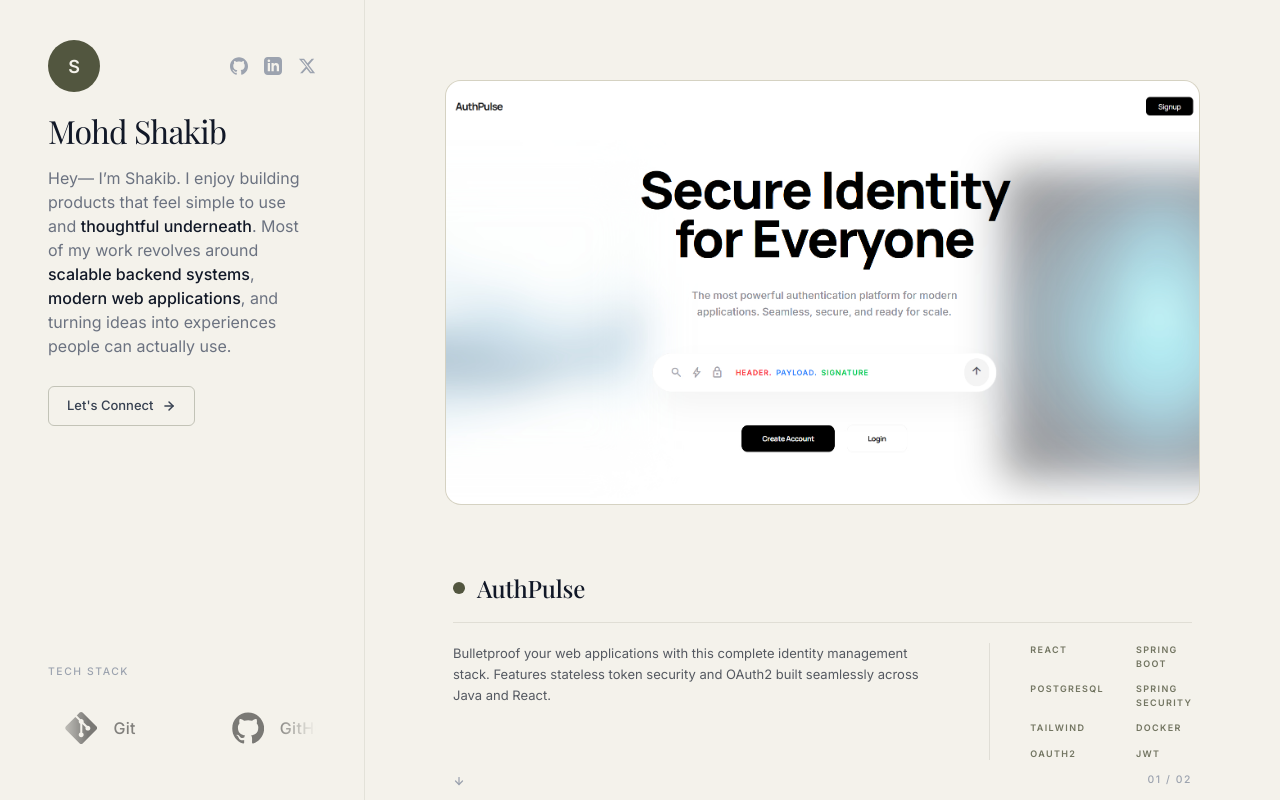
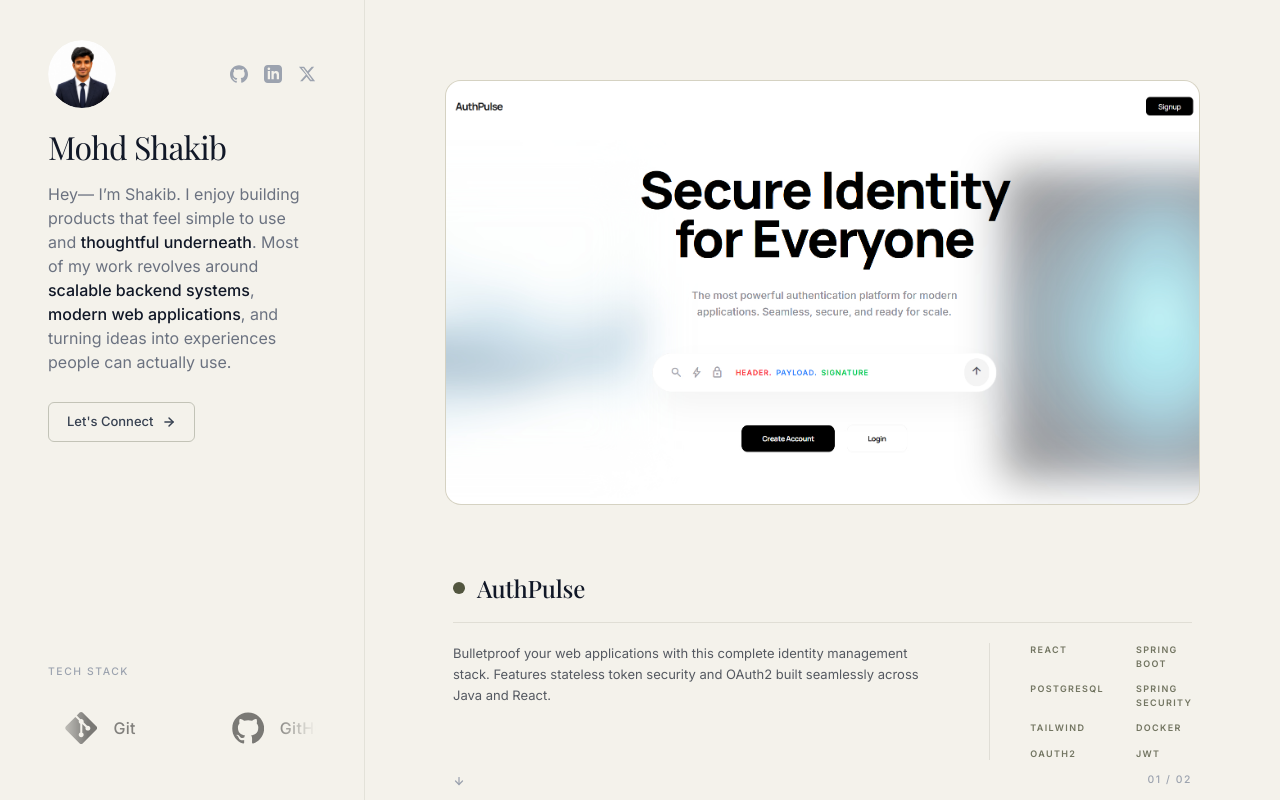
Before and after one commit to benpointdex/portfolio, a React (Vite) app: page / in a window 1280 px wide. Built offline with nearby package versions, Linux system fonts and the light colour scheme.

Commit message:
fix: fixed some bugs

```diff
--- a/index.html
+++ b/index.html
@@ -3,9 +3,8 @@
   <head>
     <meta charset="UTF-8" />
     <meta name="viewport" content="width=device-width, initial-scale=1.0" />
-    <title>Shakib</title>
-
-
+    <title>Mohd Shakib</title>
+    <link rel="icon" type="image/jpeg" href="/profile/profile.jpeg" />
   </head>
   <body>
     <div id="root"></div>
--- a/src/components/Sidebar.jsx
+++ b/src/components/Sidebar.jsx
@@ -13,19 +13,34 @@
       }}>
         {/* Avatar */}
         <div style={{
-          width: '52px',
-          height: '52px',
+          width: '68px',
+          height: '68px',
           borderRadius: '50%',
-          backgroundColor: '#52563F',
+          overflow: 'hidden',
+          backgroundColor: 'transparent',
           display: 'flex',
           alignItems: 'center',
           justifyContent: 'center',
           color: '#F4F2EB',
           fontWeight: '600',
-          fontSize: '18px',
+          fontSize: '22px',
           fontFamily: 'Inter, sans-serif',
         }}>
-          S
+          <img
+            src="/profile/profile.jpeg"
+            alt="Mohd Shakib"
+            onError={(e) => {
+              e.currentTarget.style.display = 'none';
+              e.currentTarget.parentElement.style.backgroundColor = '#52563F';
+              e.currentTarget.parentElement.innerText = 'S';
+            }}
+            style={{
+              width: '100%',
+              height: '100%',
+              objectFit: 'cover',
+              borderRadius: '50%',
+            }}
+          />
         </div>
 
         {/* Social Icons Parallel with Avatar */}
```
Also changed, not shown: public/profile/profile.jpeg (added).
